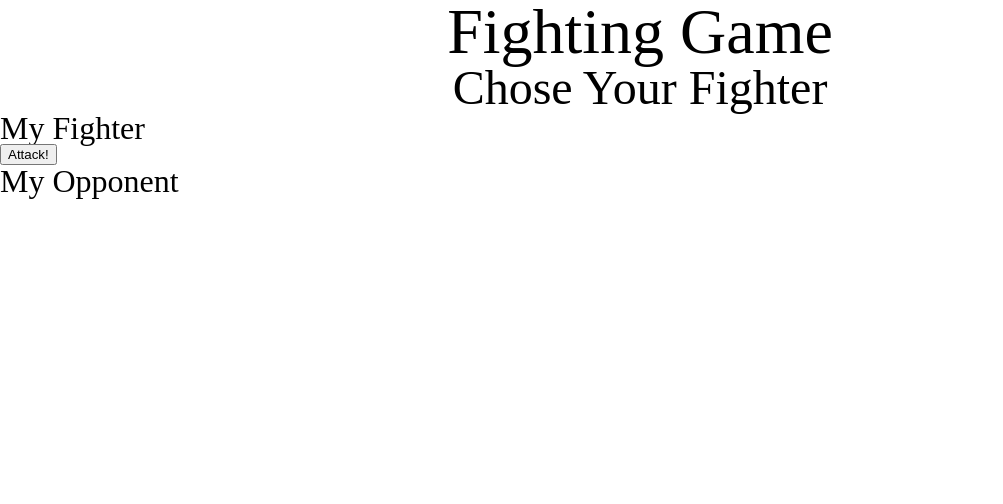
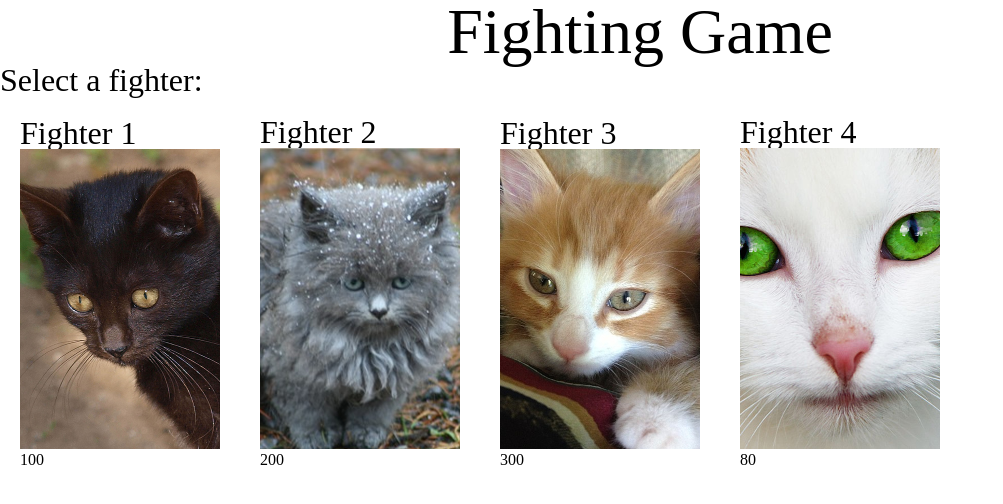
Before and after one commit to arethashwalls/KittenDeathmatch, a plain HTML site: page index.html in a window 1280 px wide. Shown: the whole page, without its empty margins (0-1003 px from the left). Drawn offline with nearby package versions, Linux system fonts and the light colour scheme.

Commit message:
Initial display is working

```diff
--- a/assets/javascript/game.js
+++ b/assets/javascript/game.js
@@ -38,16 +38,31 @@ $(document).ready(function () {
         fighters[i].fighterID = fighters[i].name.toLowerCase().replace(/\s/, "-");
     }
 
-    //Deep copy the fighters array twice, once for fighters, once for opponents:
-    // let fighterChoices = $.extend(true, [], fighters);
-    // let opponentChoices = $.extend(true, [], fighters);
-
     //Define the Match object:
     function Match() {
         //Deep copy the fighters array twice, once for fighters, once for opponents:
         this.fighterChoices = $.extend(true, [], fighters);
         this.opponentChoices = $.extend(true, [], fighters);
+        this.myFighter = 0;
+        this.myOpponent = 0;
     }
+
+    Match.prototype.fillBox = function(cardArray) {
+        $box = $('<div>');
+        for(let i = 0; i < cardArray.length; i++) {
+            $card = $('.blank-fighter-card').clone();
+            $card.removeClass('blank-fighter-card hidden');
+            $card.attr('id', cardArray[i].fighterID);
+            $card.children('.fighter-name').text(cardArray[i].name);
+            $card.children('.fighter-portrait').attr('src', cardArray[i].portrait);
+            $card.children('.fighter-health').text(cardArray[i].health);
+            $box.append($card);
+        }
+        return $box;
+    }
+
+    var match = new Match;
+    $('.fighter-selection-box').replaceWith(match.fillBox(match.fighterChoices));
 
 
 
--- a/index.html
+++ b/index.html
@@ -19,39 +19,44 @@
     <h1 class="title">Fighting Game</h1>
 
 
-    <section>
+    <div class="container">
 
-        <h2 class="section-title">Chose Your Fighter</h2>
+        <section class="win-loss">
+            <h1 class="win-loss-title"></h1>
+        </section>
 
-        <div class="win-loss">
-            <h1 class="win-loss-title"></h1>
-        </div>
+        <section class="fighter-selection-section">
+            <h3>Select a fighter:</h3>
+            <div class="fighter-selection-box">
+            </div>
+        </section>
 
-        <div class="fighter-selection-box">
+        <section class="fighter-section hidden">
+            <h3>My Fighter</h3>
+            <div class="fighter-box">
+            </div>
+            <button id="attack-button">Attack!</button>
+        </section>
 
-        </div>
+        <section class="opponent-selection-section hidden">
+            <h3>Select your opponent:</h3>
+            <div class="opponent-selection-box">
+            </div>
+        </section>
 
-        <div class="fighter-box">
-            <h3>My Fighter</h3>
+        <section class="opponent-section hidden">
+            <h3>My Opponent</h3>
+            <div class="opponent-box">
+            </div>
+        </section>
 
-            <button id="attack-button">Attack!</button>
-        </div>
-
-        <div class="opponent-selection-box">
-
-        </div>
-
-        <div class="opponent-box">
-            <h3>My Opponent</h3>
-        </div>
-
-        <div class="blank-fighter-card hidden fighter-card">
+        <div class="blank-fighter-card fighter-card hidden">
             <h3 class="fighter-name">Fighter Name</h3>
             <img src="" alt="" class="fighter-portrait" />
             <p class="fighter-health">Fighter Health</p>
         </div>
 
-    </section>
+    </div>
 
 
 </body>
```
Also changed, not shown: psuedo.txt.
